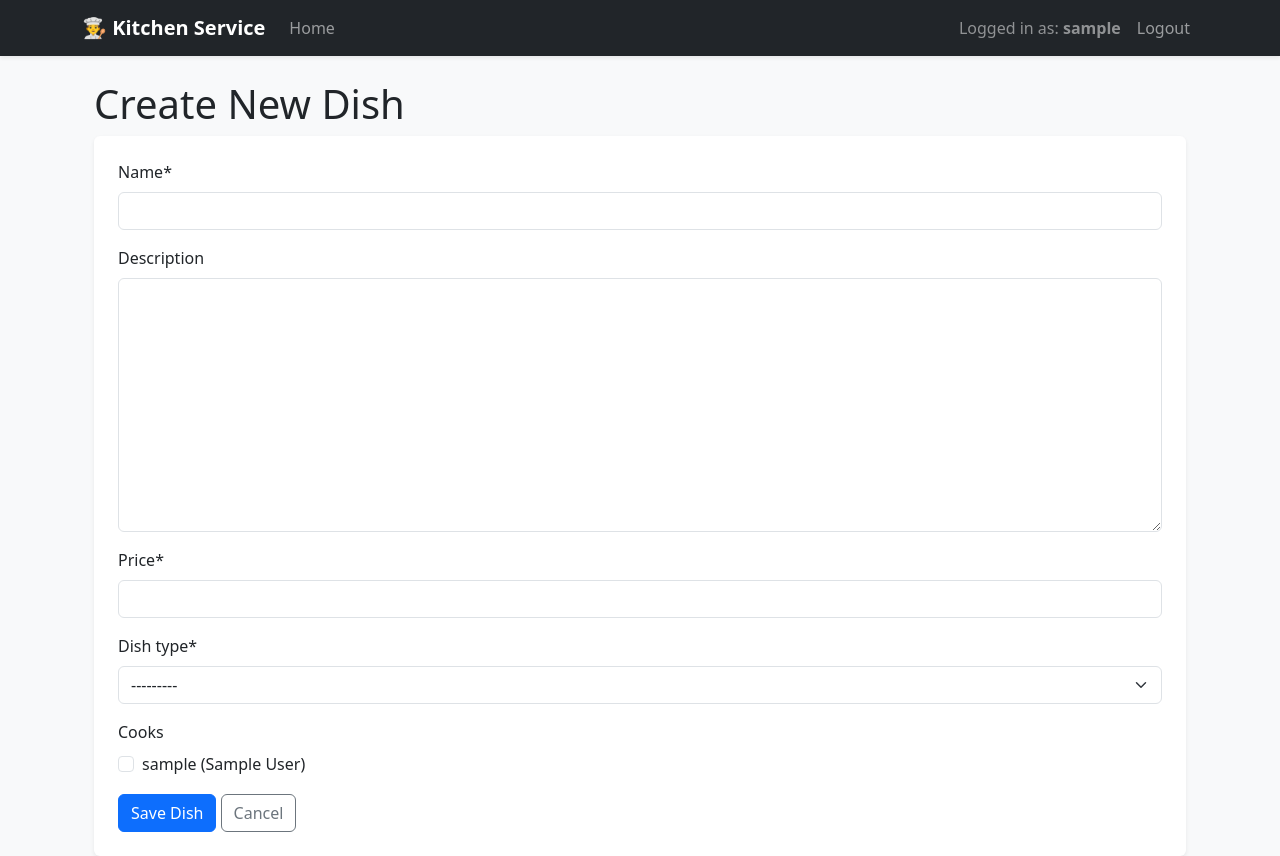
After one commit to YanTumar/py-kitchen-service, a Django app: page /dishes/create/ in a window 1280 px wide. The commit adds this page. Run offline with Django 5.2, Linux system fonts and the light colour scheme; the visitor is signed in with stand-in values (Sample User, id 1); data comes from the database, SQL or seed files in the repository; data that the repository does not hold is empty; some libraries are stand-ins or nearby versions.

Commit message:
Add Dish creation with many-to-many forms and fix list numbering UI

```diff
--- a/kitchen/forms.py
+++ b/kitchen/forms.py
@@ -1,7 +1,21 @@
 from django import forms
 from django.contrib.auth import get_user_model
+from kitchen.models import Dish
+
 
 class CookExperienceUpdateForm(forms.ModelForm):
     class Meta:
         model = get_user_model()
         fields = ["first_name", "last_name", "years_of_experience"]
+
+
+class DishForm(forms.ModelForm):
+    cooks = forms.ModelMultipleChoiceField(
+        queryset=get_user_model().objects.all(),
+        widget=forms.CheckboxSelectMultiple,
+        required=False
+    )
+
+    class Meta:
+        model = Dish
+        fields = "__all__"
--- a/kitchen/urls.py
+++ b/kitchen/urls.py
@@ -5,7 +5,8 @@ from .views import (index, DishTypeListView,
                     CookDetailView,
                     CookUpdateView,
                     DishDetailView,
-                    DishDeleteView)
+                    DishDeleteView,
+                    DishCreateView)
 
 urlpatterns = [
     path("", index, name="index"),
@@ -16,6 +17,7 @@ urlpatterns = [
     path("cooks/<int:pk>/update/", CookUpdateView.as_view(), name="cook-update"),
     path("dishes/<int:pk>/", DishDetailView.as_view(), name="dish-detail"),
     path("dishes/<int:pk>/delete/", DishDeleteView.as_view(), name="dish-delete"),
+    path("dishes/create/", DishCreateView.as_view(), name="dish-create"),
 ]
 
 app_name = "kitchen"
--- a/kitchen/views.py
+++ b/kitchen/views.py
@@ -5,7 +5,7 @@ from django.contrib.auth.mixins import LoginRequiredMixin
 from django.contrib.auth.decorators import login_required
 
 from .models import Cook, Dish, DishType
-from kitchen.forms import CookExperienceUpdateForm
+from kitchen.forms import CookExperienceUpdateForm, DishForm
 
 
 @login_required
@@ -84,3 +84,10 @@ class DishDeleteView(LoginRequiredMixin, generic.DeleteView):
     model = Dish
     template_name = "kitchen/dish_confirm_delete.html"
     success_url = reverse_lazy("kitchen:dish-list")
+
+
+class DishCreateView(LoginRequiredMixin, generic.CreateView):
+    model = Dish
+    form_class = DishForm
+    template_name = "kitchen/dish_form.html"
+    success_url = reverse_lazy("kitchen:dish-list")
--- /dev/null
+++ b/templates/kitchen/dish_form.html
@@ -0,0 +1,18 @@
+{% extends "base.html" %}
+{% load crispy_forms_tags %}
+
+{% block content %}
+  <div class="container mt-4">
+    <h1>Create New Dish</h1>
+    <div class="card p-4 shadow-sm border-0">
+      <form action="" method="post">
+        {% csrf_token %}
+        {{ form|crispy }}
+        <div class="mt-3">
+          <button type="submit" class="btn btn-primary">Save Dish</button>
+          <a href="{% url 'kitchen:dish-list' %}" class="btn btn-outline-secondary">Cancel</a>
+        </div>
+      </form>
+    </div>
+  </div>
+{% endblock %}
--- a/templates/kitchen/dish_list.html
+++ b/templates/kitchen/dish_list.html
@@ -3,6 +3,9 @@
 {% block content %}
   <div class="d-flex justify-content-between align-items-center mb-4">
     <h1>Dish List</h1>
+    <a href="{% url 'kitchen:dish-create' %}" class="btn btn-success shadow-sm">
+      + Add New Dish
+    </a>
   </div>
 
   <div class="card shadow-sm border-0 mb-4">
--- a/templates/kitchen/dish_list_items.html
+++ b/templates/kitchen/dish_list_items.html
@@ -7,7 +7,7 @@
       hx-indicator="#loading-spinner"
     {% endif %}
   >
-    <td>{{ dish.id }}</td>
+    <td>{{ page_obj.start_index|add:forloop.counter0 }}</td>
     <td>
       <a href="{% url 'kitchen:dish-detail' pk=dish.id %}" class="text-decoration-none fw-bold text-dark">
         {{ dish.name }}
```
